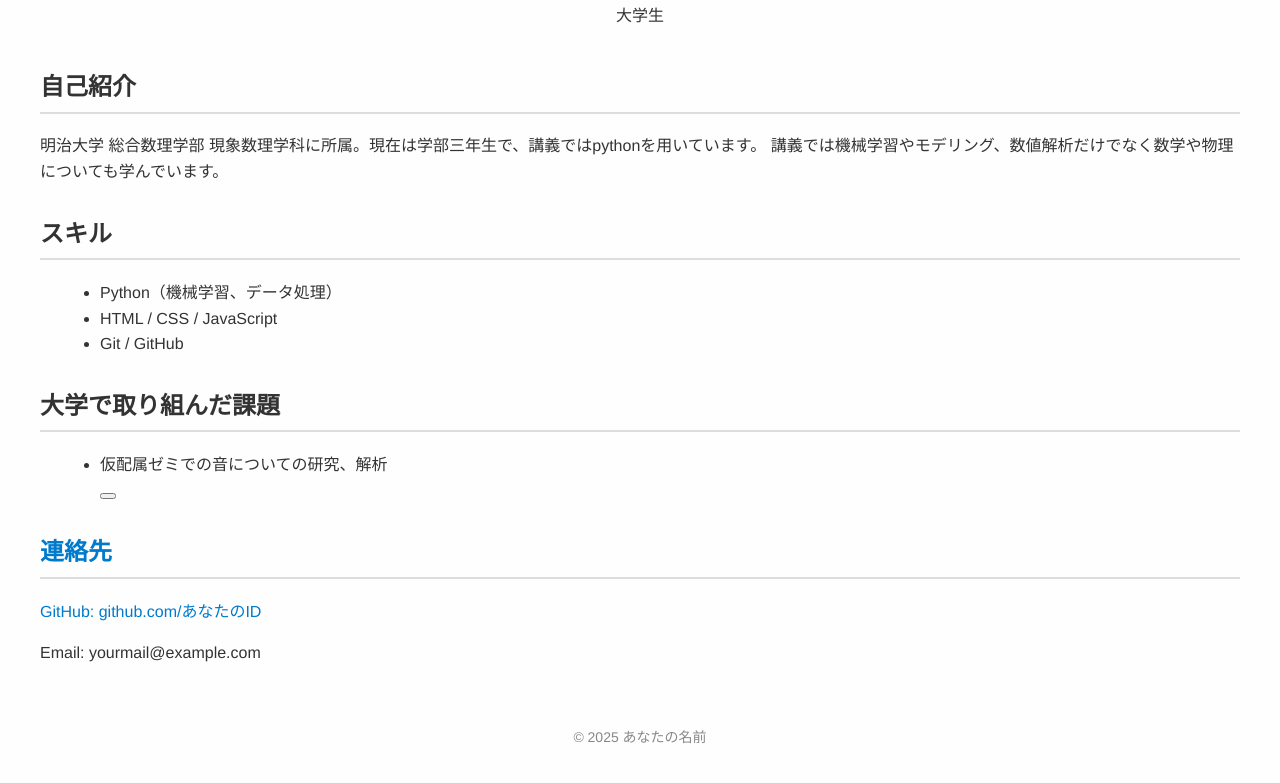
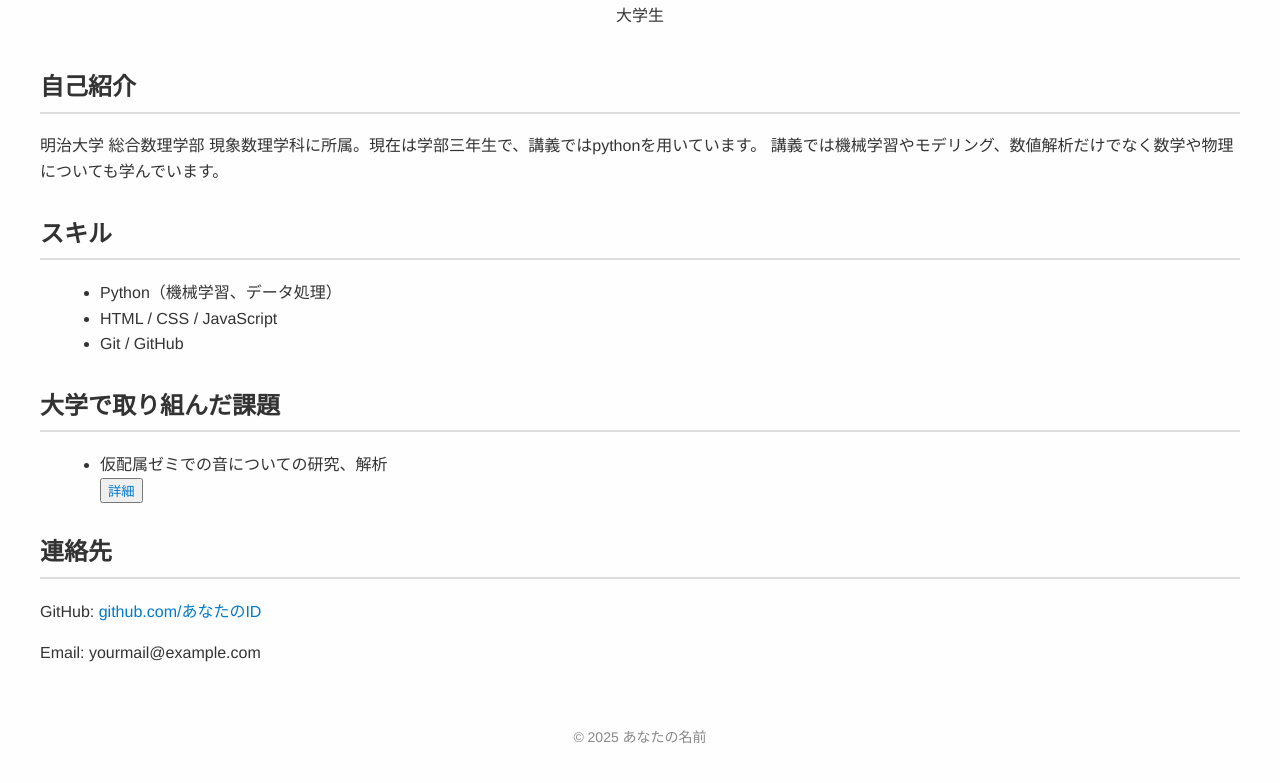
Before and after one commit to riunote/portfolio, a plain HTML site: page index.html in a window 1280 px wide. Shown: the part 111-894 px from the top of the page. Drawn offline with Linux system fonts and the light colour scheme.

Commit message:
Add files via upload

```diff
--- a/index.html
+++ b/index.html
@@ -33,7 +33,7 @@
     <ul>
       <li>仮配属ゼミでの音についての研究、解析</li>
       <button>
-        <a href="music.html"詳細>
+        <a href="music.html">詳細</a>
     </ul>
   </section>
 
```
